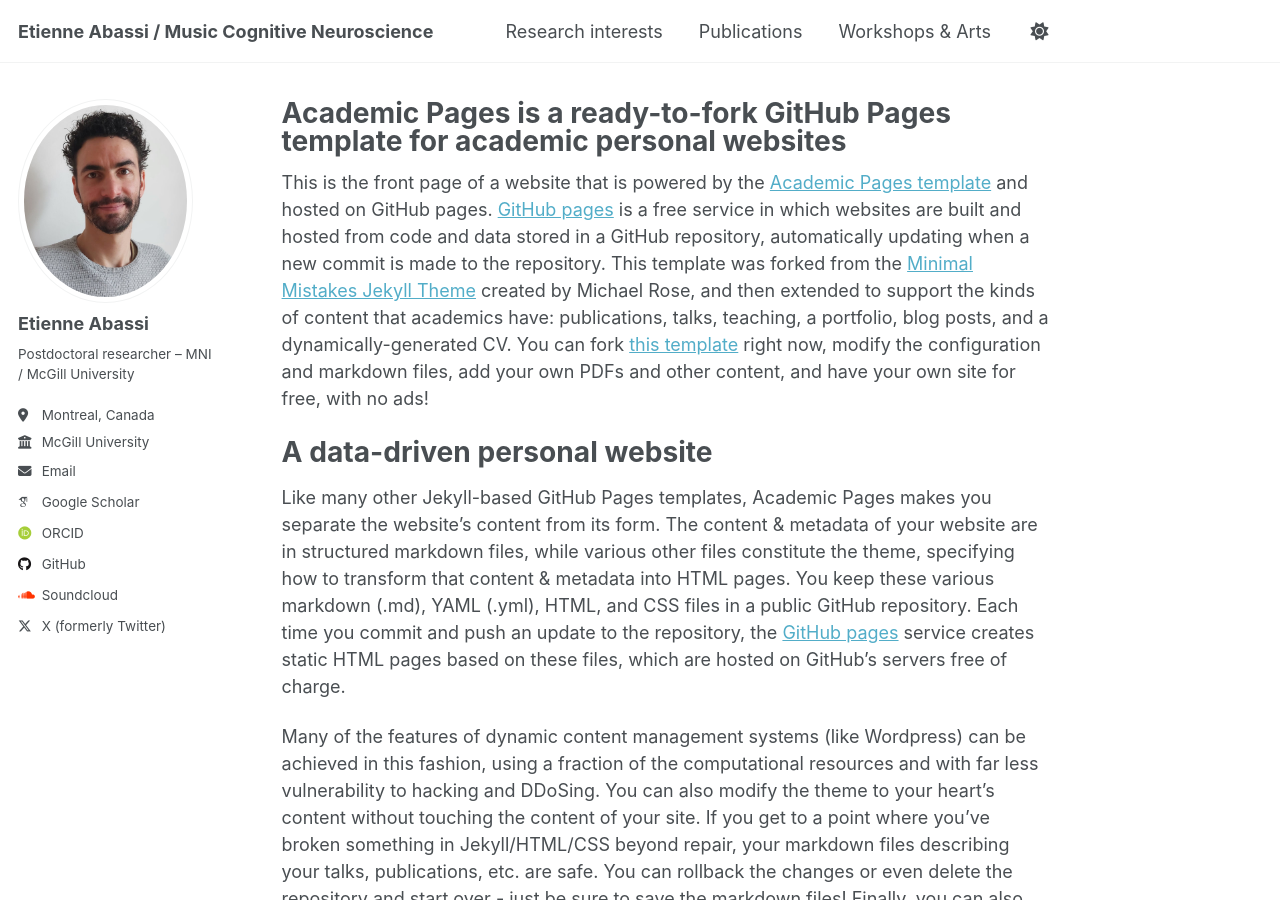
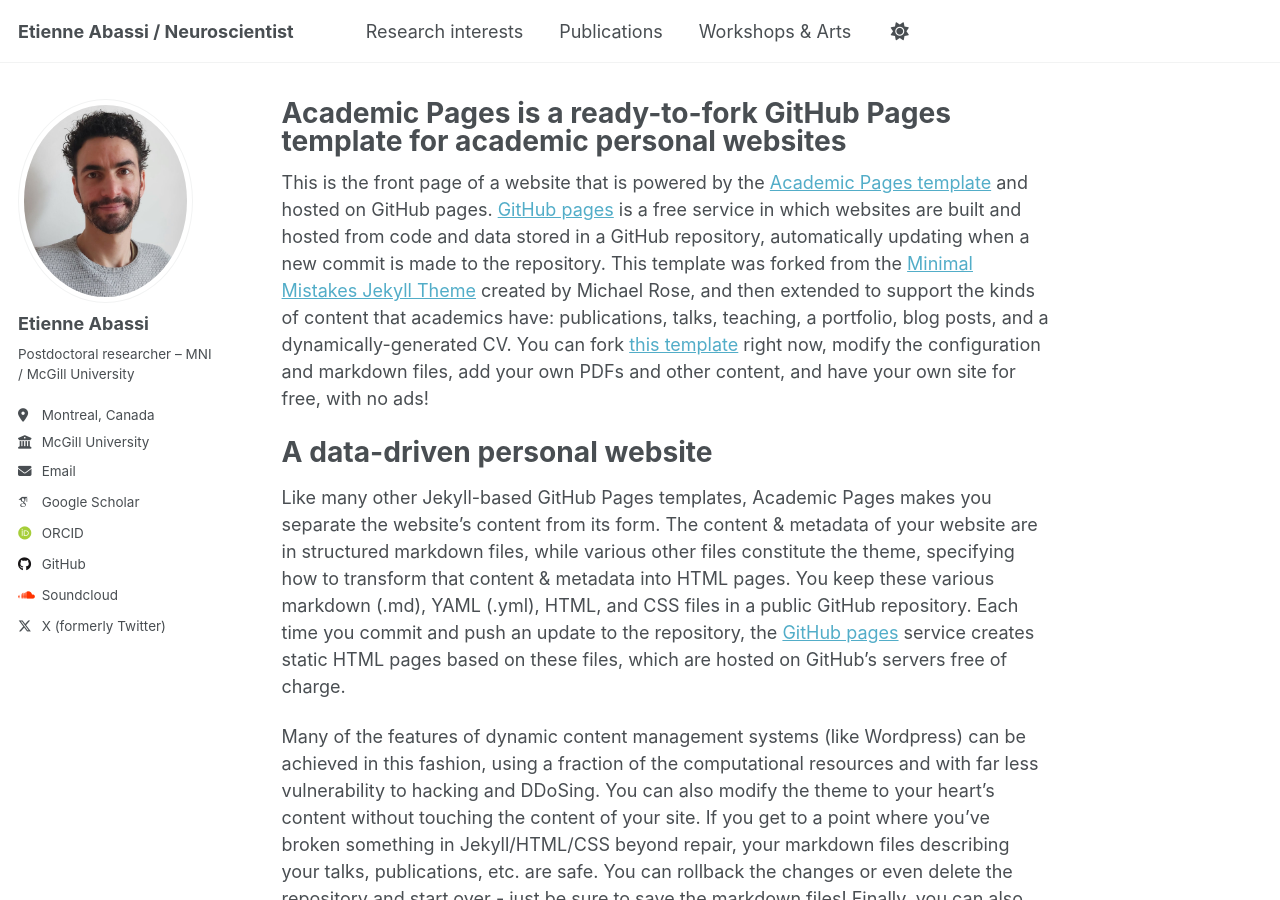
Before and after one commit to etienneabassi/etienneabassi.github.io, a Jekyll site: the page built from _pages/about.md, in a window 1280 px wide and 900 px high. Built offline with Jekyll 4.4.1, drawn with Linux system fonts in a browser that asks for light colours; some web fonts are replaced.

Commit message:
Update _config.yml

```diff
--- a/_config.yml
+++ b/_config.yml
@@ -9,7 +9,7 @@
 # Basic Site Settings
 locale                   : "en-US"
 site_theme               : "default"
-title                    : "Etienne Abassi / Music Cognitive Neuroscience"
+title                    : "Etienne Abassi / Neuroscientist"
 title_separator          : "-"
 name                     : &name "Etienne Abassi"
 description              : &description "Postdoctoral researcher in Music Cognition & Neuroscience"
```
